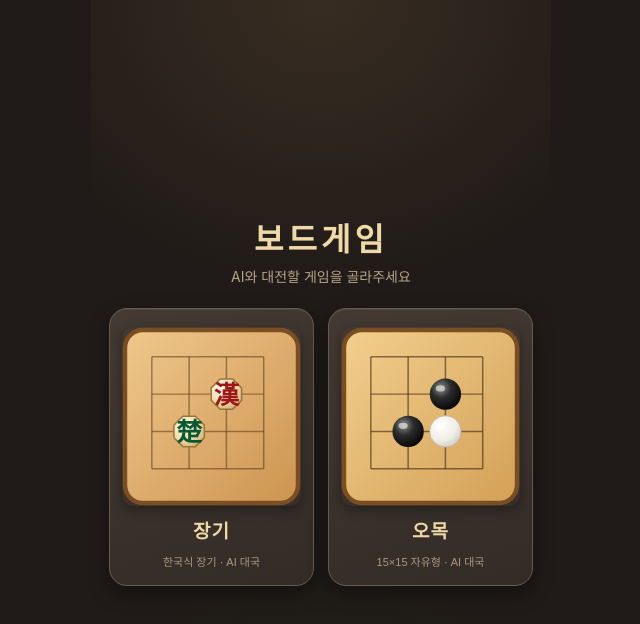
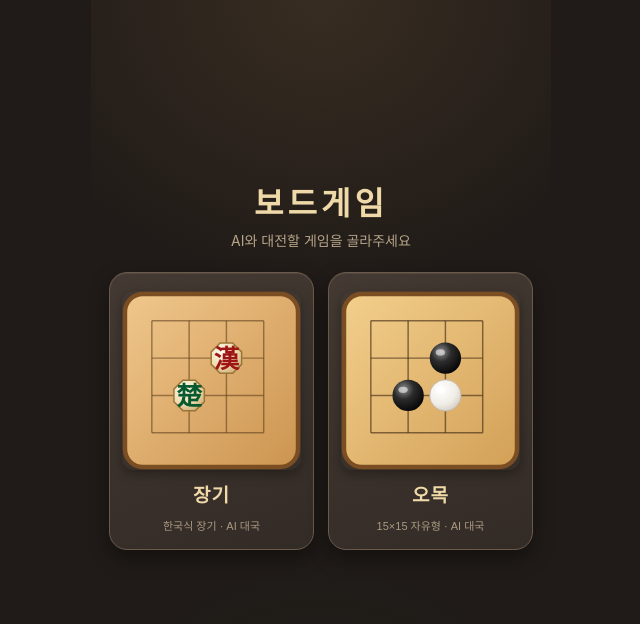
Before and after one commit to uqdaddy/myapp, a React (Vite) app: page / in a window 1280 px wide. Shown: the top 624 px of the page, without its empty margins (319-959 px from the left). Built offline with nearby package versions, Linux system fonts and the light colour scheme.

Commit message:
game-select: raise card block to true vertical center

```diff
--- a/src/styles.css
+++ b/src/styles.css
@@ -819,7 +819,9 @@ body {
   display: flex;
   flex-direction: column;
   justify-content: center;
-  padding: 24px 18px calc(env(safe-area-inset-bottom) + 24px);
+  /* extra bottom padding raises the whole block so the cards land nearer the
+     true vertical center instead of below it */
+  padding: 24px 18px calc(env(safe-area-inset-bottom) + 96px);
   gap: 22px;
   background:
     radial-gradient(120% 60% at 50% 0%, rgba(200, 150, 90, 0.14), transparent 60%),
```
